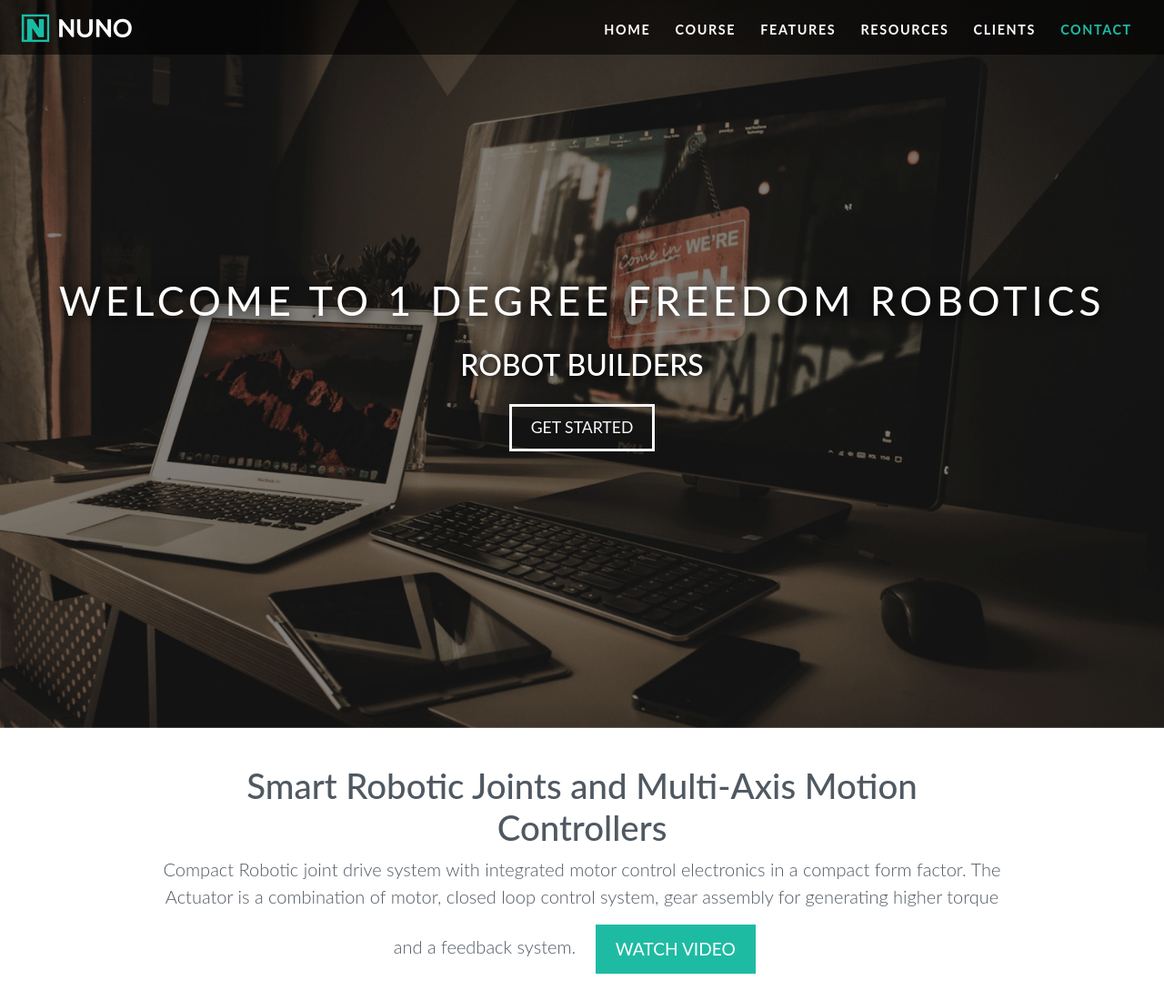
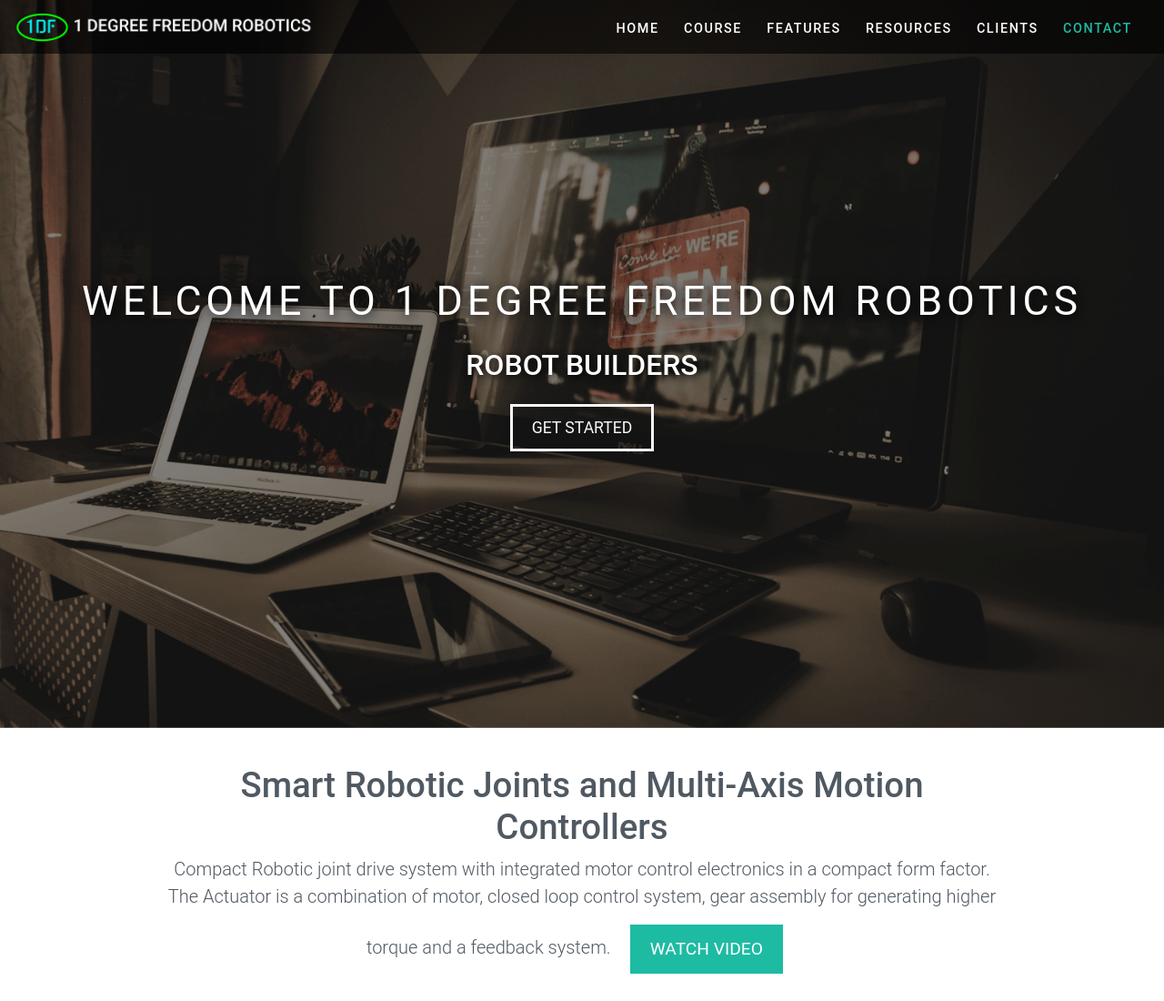
Before and after one commit to 1df-robots/1df, a plain HTML site: page index.html in a window 1280 px wide. Shown: the top 1100 px of the page at 91% size. Drawn offline with Linux system fonts and the light colour scheme.

Commit message:
Added new logo and made font changes to website

```diff
--- a/index.html
+++ b/index.html
@@ -20,7 +20,7 @@
     <div id="home">
       <!-- Start of navigation -->
       <nav class="navbar navbar-expand-md navbar-dark bg-dark fixed-top">
-        <a class="navbar-brand" href="#"><img src="img/nuno.png"/></a>
+        <a class="navbar-brand" href="#"><img src="img/logo.png"/></a>
         <button
           class="navbar-toggler"
           type="button"
--- a/style.css
+++ b/style.css
@@ -1,8 +1,3 @@
-
-
-
-
-
 /*============= COURSE SECTION =============*/
 
 .narrow {
@@ -16,12 +11,12 @@
 .btn-secondary {
   border-width: medium;
   border-radius: 0;
-  padding: .6rem 1.2rem;
+  padding: 0.6rem 1.2rem;
   font-size: 1.2rem;
   text-transform: uppercase;
   margin: 1rem;
-  border-color: #1EBBA3;
-  background-color: #1EBBA3;
+  border-color: #1ebba3;
+  background-color: #1ebba3;
   color: white;
 }
 .btn-secondary:hover,
@@ -31,36 +26,36 @@
   color: white;
 }
 
-@import url('https://fonts.googleapis.com/css?family=Lato:400,700&display=swap');
+@import url("https://fonts.googleapis.com/css?family=Lato:400,700&display=swap");
 
-body{
+body {
   overflow-x: hidden;
-    font-family: 'Lato', sans-serif;
+  font-family: "Roboto", sans-serif;
   color: #505962;
 }
 
 /*==== Navigation =====*/
-.navbar{
+.navbar {
   text-transform: uppercase;
-    font-weight: 700;
-    font-size: .9rem;
-    letter-spacing: .1rem;
-    background: rgba(0,0,0,0.6)!important;
+  font-weight: 500;
+  font-size: 0.9rem;
+  letter-spacing: 0.1rem;
+  background: rgba(0, 0, 0, 0.6) !important;
 }
 
 /*==== Reduce logo size so that top navbar gets smaller =====*/
-.navbar img{
+.navbar img {
   height: 2rem;
 }
 
 /*==== spacing between the navigation links =====*/
 .navbar-nav li {
-    padding-right: .7rem;
+  padding-right: 0.7rem;
 }
 
 .navbar-dark .navbar-nav .nav-link {
   color: white;
-    padding-top: .8rem;
+  padding-top: 0.8rem;
 }
 
 .navbar-dark .navbar-nav .nav-link.active,
@@ -69,7 +64,7 @@
 }
 
 /*==== Landing =====*/
-.home-inner{
+.home-inner {
   background-image: url(img/computers.png);
 }
 
@@ -86,21 +81,21 @@
 .caption h1 {
   font-size: 2.8rem;
   font-weight: 400;
-    letter-spacing: .3rem;
-    text-shadow: .1rem .1rem .8rem black;
+  letter-spacing: 0.3rem;
+  text-shadow: 0.1rem 0.1rem 0.8rem black;
   padding-bottom: 1rem;
 }
 
 .caption h3 {
   font-size: 2rem;
-    text-shadow: .1rem .1rem .5rem black;
+  text-shadow: 0.1rem 0.1rem 0.5rem black;
   padding-bottom: 1rem;
 }
 
-.btn-lg{
+.btn-lg {
   border-width: medium;
   border-radius: 0;
-    padding: .6rem 1.3rem;
+  padding: 0.6rem 1.3rem;
   font-size: 1.1rem;
 }
 
```
Also changed, not shown: img/logo.png (added). Lines whose indentation alone changed are shown as unchanged.
